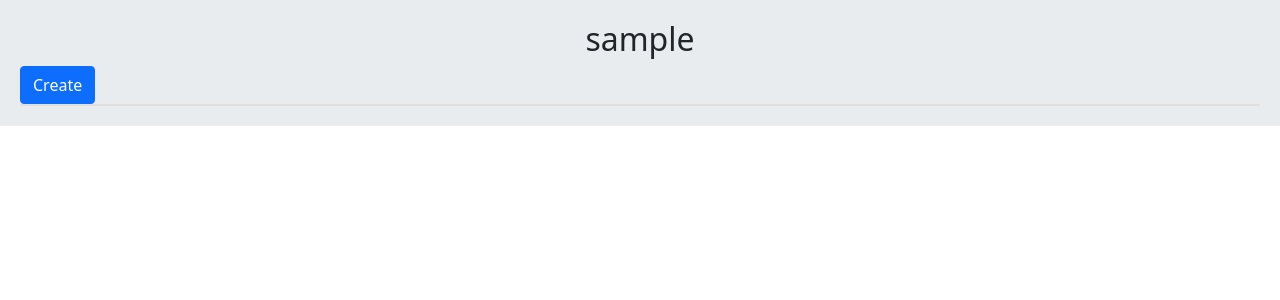
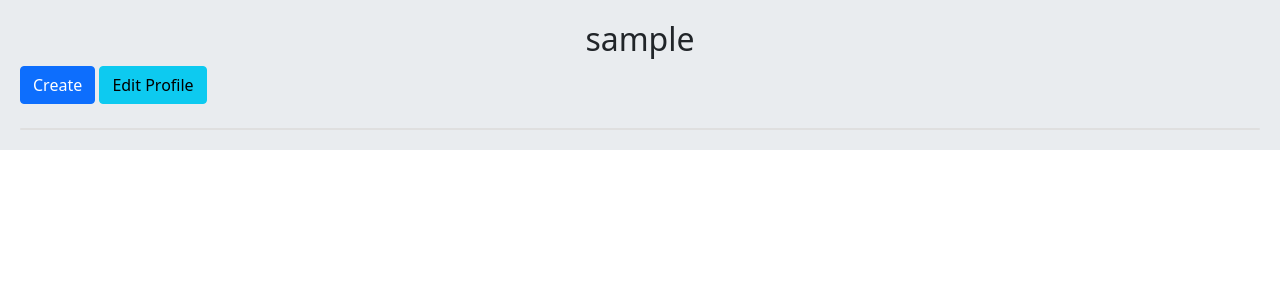
Before and after one commit to misam72/SocialNetwork, a Django app: page /account/profile/1 in a window 1280 px wide. Shown: the part 56-356 px from the top of the page. Run offline with Django 4.2, Linux system fonts and the light colour scheme; the visitor is signed in with stand-in values (Sample User, id 1); data comes from the database, SQL or seed files in the repository; data that the repository does not hold is empty.

Commit message:
Implement edit profile for 2 model(User and Profile).

```diff
--- a/account/templates/account/profile.html
+++ b/account/templates/account/profile.html
@@ -5,14 +5,15 @@
 
     {%if request.user.id == user.id%}
       <a href='{% url 'home:post_create' %}' class="btn btn-primary">Create</a>
+      <a href='{% url 'account:edit_user' %}' class="btn btn-info">Edit Profile</a>
     {%endif%}
-
+    <br/>
     {%if request.user.id != user.id and not is_following %}
       <a  class='btn btn-primary' href='{%url 'account:user_follow' user.id%}'>Follow</a>
     {%elif request.user.id != user.id and is_following %}
       <a class='btn btn-primary' href='{%url 'account:user_unfollow' user.id%}'>Unfollow</a>
     {%endif%}
-
+    <br/>
     <div class="card">
         {% for post in posts%}
           <a href="{{post.get_absulute_url}}" class="card-body">{{post.body|truncatewords:5}}</a>
--- a/account/urls.py
+++ b/account/urls.py
@@ -13,5 +13,6 @@ urlpatterns = [
     path('confirm/complete/', views.UserPasswordResetCompleteView.as_view(), name='password_reset_complete'),
     path('follow/<int:user_id>/', views.UserFollowView.as_view(), name='user_follow'),
     path('unfollow/<int:user_id>/', views.UserUnfollowView.as_view(), name='user_unfollow'),
+    path('edit_user/', views.EditUserView.as_view(), name='edit_user'),
 
 ]
--- a/account/views.py
+++ b/account/views.py
@@ -12,6 +12,7 @@ from home.models import Post
 from django.contrib.auth import views as auth_views
 from django.urls import reverse_lazy
 from .models import Relation
+from .forms import EditUserForm
 
 
 class UserRegisterView(View):
@@ -152,3 +153,26 @@ class UserUnfollowView(LoginRequiredMixin, View):
         else:
             messages.error(request, 'you did not follow this user', 'danger')
         return redirect('account:user_profile', user_id)
+
+
+class EditUserView(LoginRequiredMixin, View):
+    form_class = EditUserForm
+
+    def get(self, request):
+        # With initial value we add extra fields on the form.
+        form = self.form_class(instance=request.user.profile,
+                               initial={'email': request.user.email})
+        return render(request, 'account/edit_profile.html', {'form':form})
+
+    def post(self, request):
+        # instance argument in blewo code is for the things that are not in the request.POST.
+        form = self.form_class(request.POST, instance=request.user.profile)
+        if form.is_valid():
+            form.save()
+            request.user.email = form.cleaned_data['email']
+            request.user.save()
+            messages.success(request, 'Your data have been change.', 'success')
+            return redirect('account:user_profile', request.user.id)
+
+        messages.error(request, 'Your data have not been change.', 'danger')
+        return redirect('account:user_profile', request.user.id)
```
Also changed, not shown: account/forms.py (+12 -0 lines), account/templates/account/edit_profile.html (added, +9 -0 lines).
